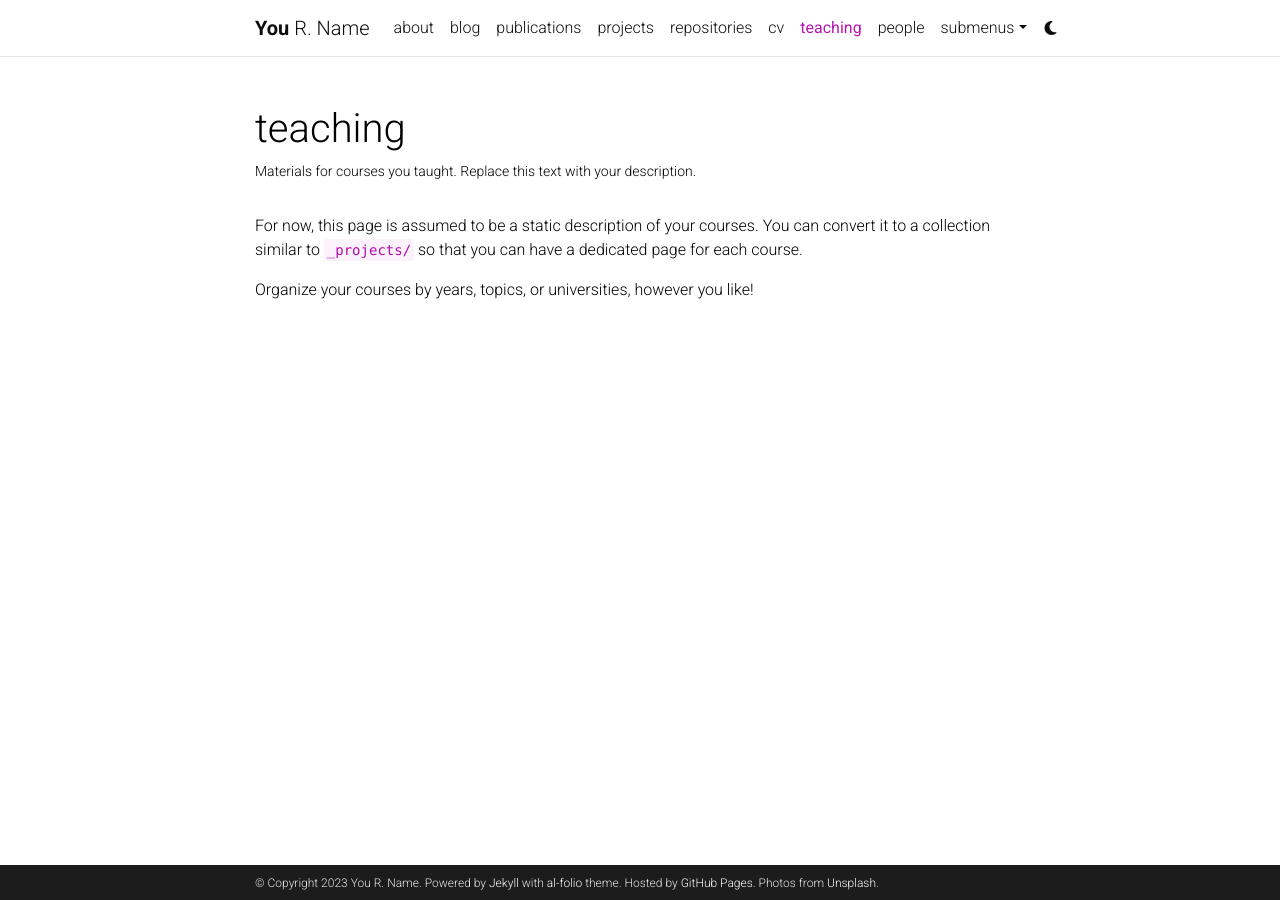
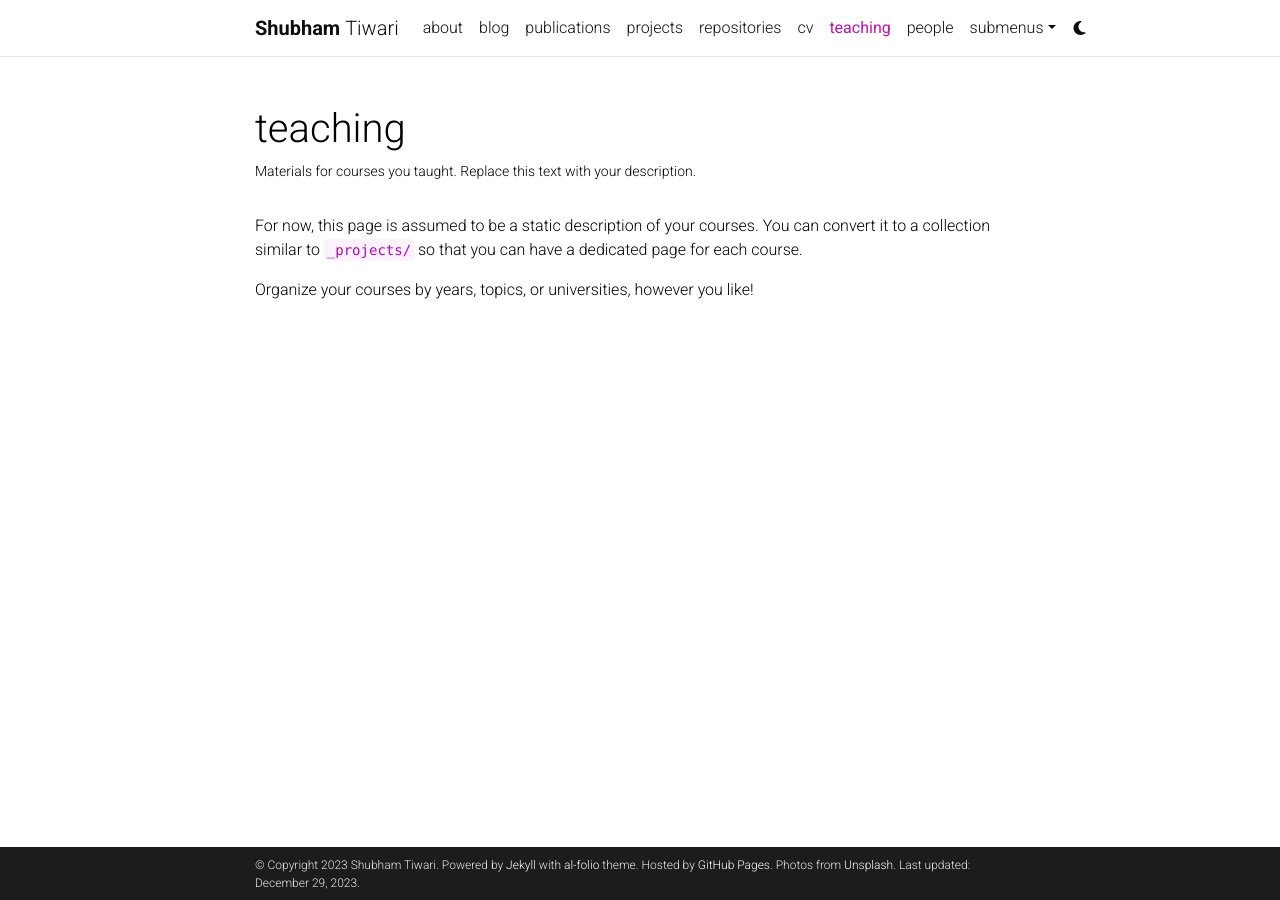
Before and after one commit to sbhTWR/sbhtwr.github.io, a Jekyll site: the page built from _pages/teaching.md, in a window 1280 px wide. Built offline with Jekyll 4.4.1, drawn with Linux system fonts in a browser that asks for light colours; comment, search, counter and statistics services are not loaded; a style sheet for code colours, icons or effects is not loaded.

Commit message:
Update _config.yml

```diff
--- a/_config.yml
+++ b/_config.yml
@@ -3,10 +3,10 @@
 # -----------------------------------------------------------------------------
 
 title: blank # the website title (if blank, full name will be used instead)
-first_name: You
-middle_name: R.
-last_name: Name
-email: you@example.com
+first_name: Shubham
+middle_name:
+last_name: Tiwari
+email: tshubham@uw.edu
 description: > # the ">" symbol means to ignore newlines until "footer_text:"
   A simple, whitespace theme for academics. Based on [*folio](https://github.com/bogoli/-folio) design.
 footer_text: >
@@ -20,7 +20,7 @@ icon: ⚛️  # the emoji used as the favicon (alternatively, provide image name
 
 url: https://sbhtwr.github.io # the base hostname & protocol for your site
 baseurl: # the subpath of your site, e.g. /blog/. Leave blank for root
-last_updated: false # set to true if you want to display last updated in the footer
+last_updated: true # set to true if you want to display last updated in the footer
 impressum_path:  # set to path to include impressum link in the footer, use the same path as permalink in a page, helps to conform with EU GDPR
 
 # -----------------------------------------------------------------------------
@@ -67,13 +67,13 @@ og_image: # The site-wide (default for all links) Open Graph preview image
 # Social integration
 # -----------------------------------------------------------------------------
 
-github_username: # your GitHub user name
+github_username: sbhtwr # your GitHub user name
 gitlab_username: # your GitLab user name
 x_username: # your X handle
 mastodon_username: # your mastodon instance+username in the format instance.tld/@username
-linkedin_username: # your LinkedIn user name
+linkedin_username: sbhtwr # your LinkedIn user name
 telegram_username: # your Telegram user name
-scholar_userid: # your Google Scholar ID
+scholar_userid: 1bpFeEkAAAAJ # your Google Scholar ID
 semanticscholar_id: # your Semantic Scholar ID
 whatsapp_number: # your WhatsApp number (full phone number in international format. Omit any zeroes, brackets, or dashes when adding the phone number in international format.)
 orcid_id: # your ORCID ID
```
